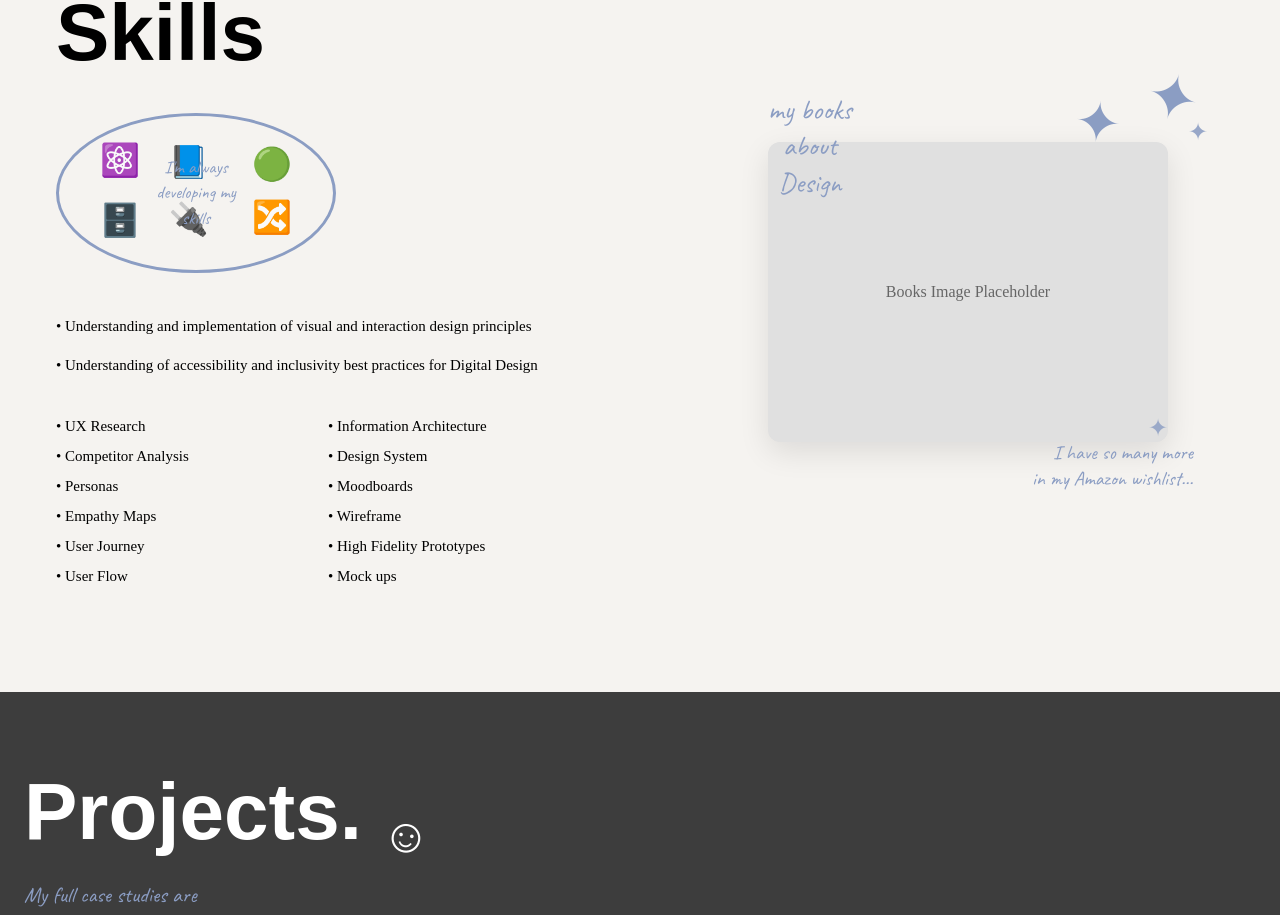
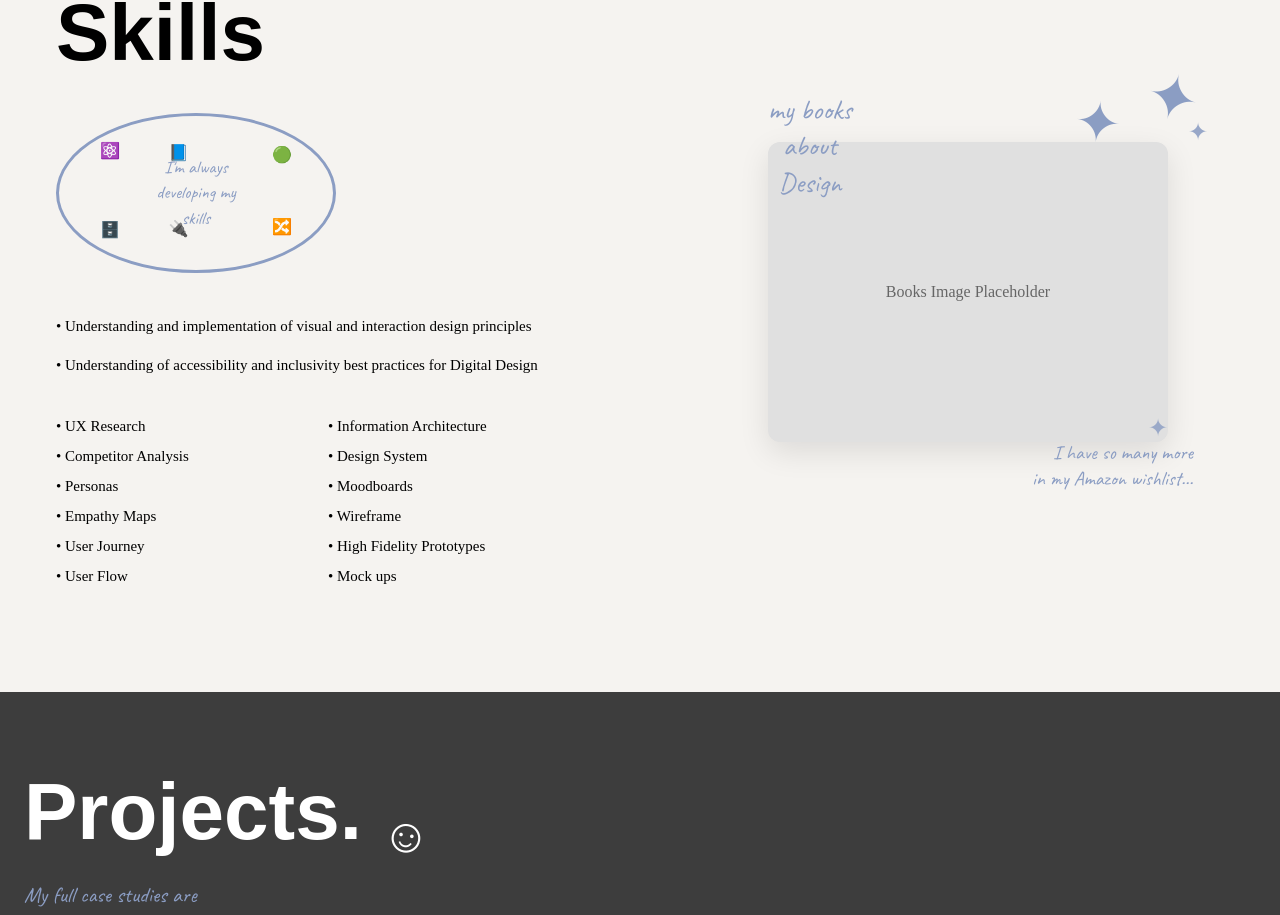
Before and after one commit to mrauthentik/kerpaskey, a React (Vite) app: page / in a window 1280 px wide. Shown: the part 1708-2623 px from the top of the page. Built offline with nearby package versions, Linux system fonts and the light colour scheme; a web font is replaced by a local one.

Commit message:
Add lucide-react dependency for icon components

```diff
--- a/package.json
+++ b/package.json
@@ -11,6 +11,7 @@
   },
   "dependencies": {
     "framer-motion": "^12.26.2",
+    "lucide-react": "^0.562.0",
     "react": "^19.2.0",
     "react-dom": "^19.2.0"
   },
--- a/src/components/SkillsSection.module.css
+++ b/src/components/SkillsSection.module.css
@@ -43,7 +43,10 @@
 
 .skillIcon {
   position: absolute;
-  font-size: 32px;
+  color: #8b9dc3;
+  display: flex;
+  align-items: center;
+  justify-content: center;
 }
 
 .skillIcon:nth-child(1) {
```
Also changed, not shown: 1 other file (tests, documents, lock files or other folders).
